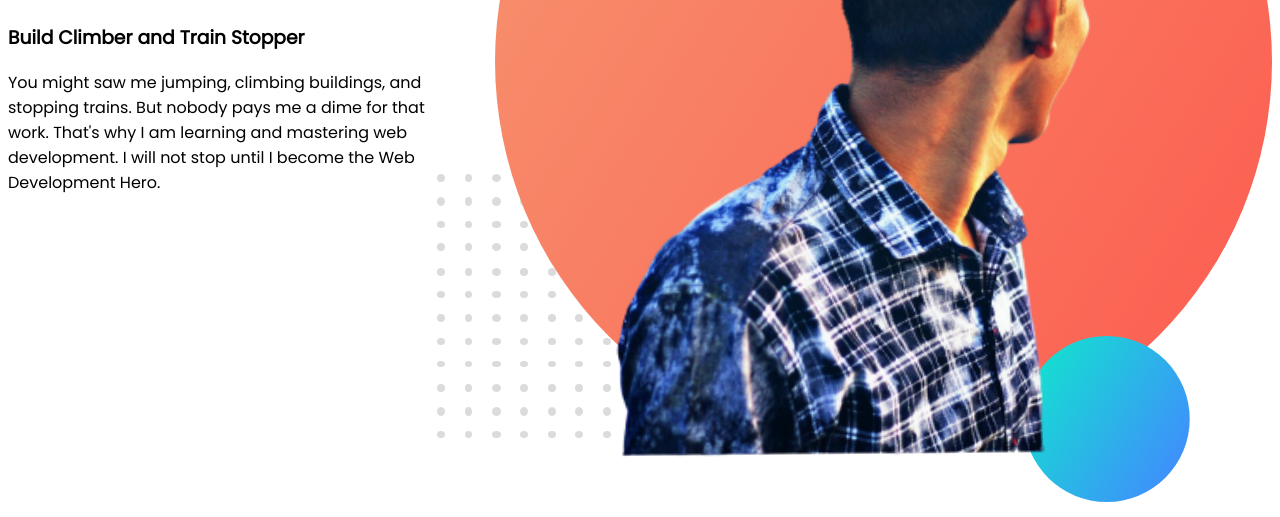
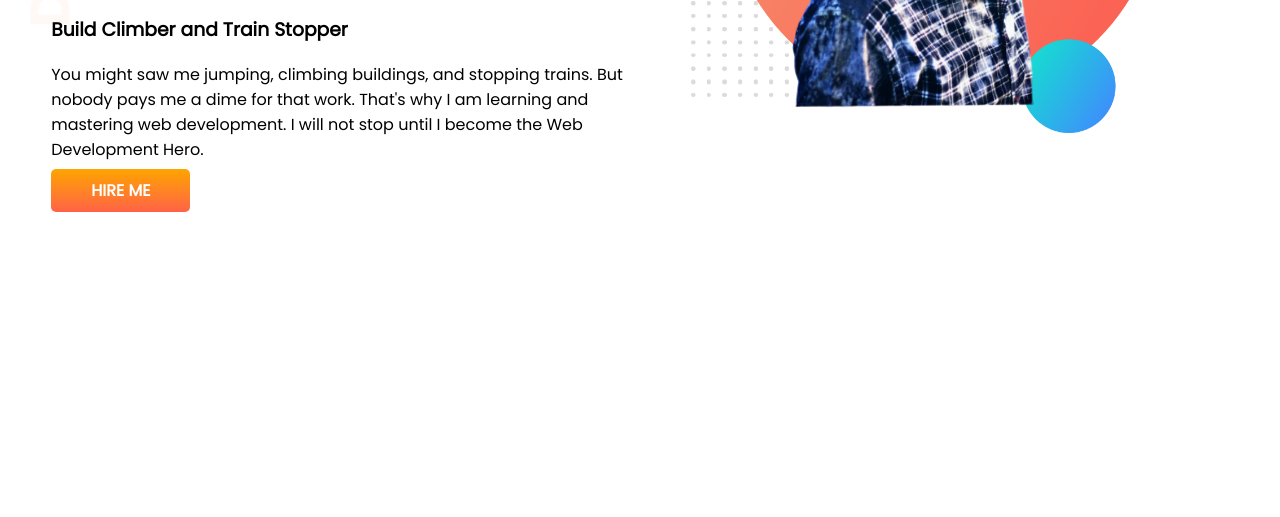
Before and after one commit to borhansahed/my-portfolio, a plain HTML site: page index.html in a window 1280 px wide. Shown: the part 335-852 px from the top of the page. After the commit the page ends 800 px from the top, so only its background shows below. Drawn offline with Linux system fonts and the light colour scheme.

Commit message:
first section done

```diff
--- a/index.html
+++ b/index.html
@@ -12,14 +12,15 @@
     <link rel="stylesheet" href="style.css">
 </head>
 <body>
-    <section class="">
+    <section class="top-banner">
     <div class="first-div">
         <h1>Welcome to </h1>
         <h1><span class="text-color">Mohammad Sahed</span> World</h1>
         <h3>Build Climber and Train Stopper</h3>
         <p>You might saw me jumping, climbing buildings, and stopping trains. But nobody pays me a dime for that work. That's why I am learning and mastering web development. I will not stop until I become the Web Development Hero.</p>
+        <a class="anchor" target="blank" href="https://www.facebook.com/sah.sahed.3/">HIRE ME</a>
         </div>
-        <div class="picutre-sahed">
+        <div class="first-div">
             <img src="images/my-bg.png" alt="">
         </div>
     </section>
--- a/style.css
+++ b/style.css
@@ -1,5 +1,6 @@
 body{
     font-family: 'Poppins', sans-serif;
+    margin: 0px;
 
 }
 h1{
@@ -11,6 +12,25 @@ h1{
 section{
     display: flex;
 }
-.picutre-sahed{
-    width: 100%;
+.first-div{
+    width: 50%;
+    padding-left: 4%;
 }
+.first-div img{
+          width: 80%;
+}
+.anchor{
+    text-decoration: none;
+    background-image: linear-gradient(orange, tomato);
+    padding: 10px 40px;
+    border-radius:5px;
+    font-weight: 800;
+    color: white;
+
+
+}
+.top-banner{
+        background-image: url(images/top-banner.png);
+        background-repeat: no-repeat;
+
+}
```
